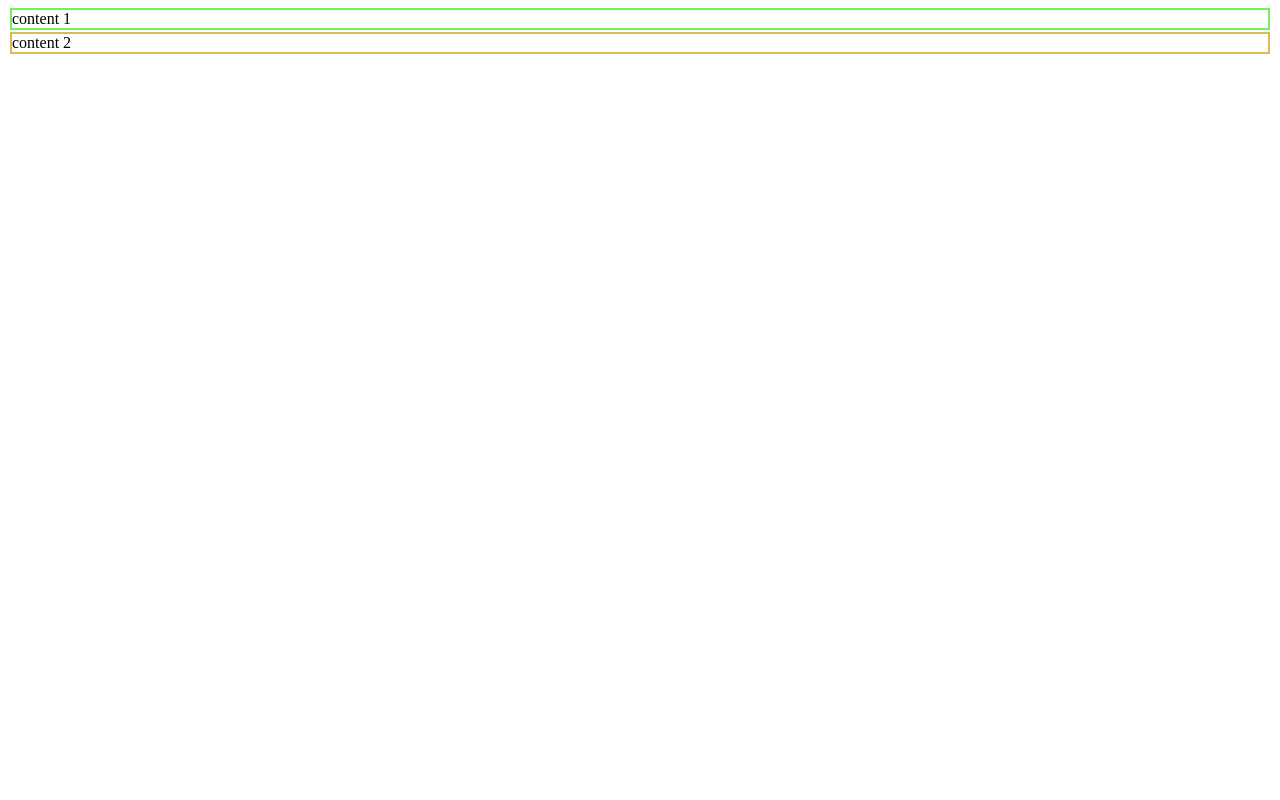
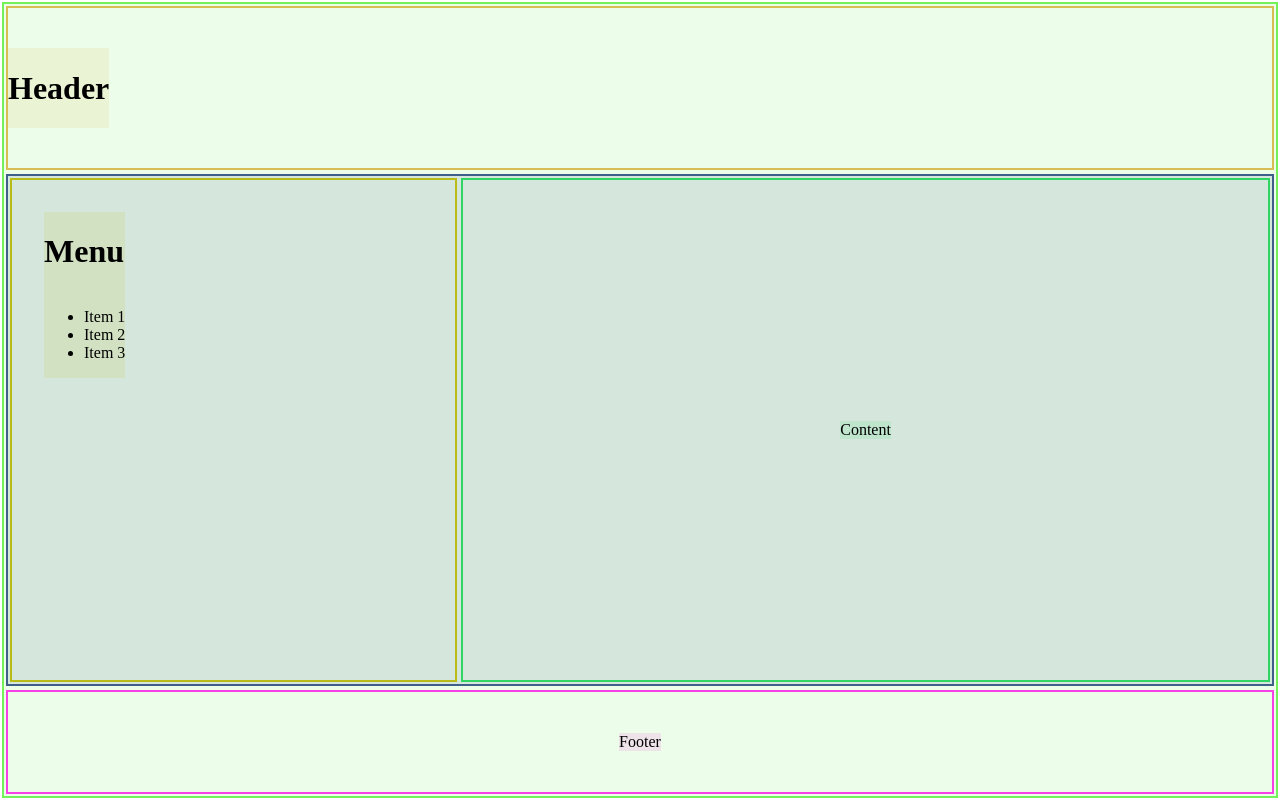
Before and after one commit to droopygit/webtest, a website: page index.html in a window 1280 px wide. Drawn offline with Linux system fonts and the light colour scheme.

Commit message:
All in x-block

```diff
--- a/index.html
+++ b/index.html
@@ -2,19 +2,32 @@
 <html>
 
 <head>
-    <script src="x-container.js"></script>
     <script src="x-block.js"></script>
 </head>
 
 <body>
-    <div is="x-container" x-direction="vertical" x-debug="true">
-        <div is="x-block" x-size="auto,fill" x-debug="true">
-            content 1
-        </div>
-        <div is="x-block" x-size="fill,fill" x-debug="true">
-            content 2
-        </div>
-    </div>
+
+    <x-block direction="vertical" size="fill,fill" dock="top,left" debug>
+        <x-block dock="left,center" size="fill,10rem">
+            <h1>Header</h1>
+        </x-block>
+        <x-block direction="horizontal">
+            <x-block dock="left,top" size="30%" direction="vertical" style="padding: 2rem;">
+                <h1>Menu</h1>
+                <ul>
+                    <li>Item 1</li>
+                    <li>Item 2</li>
+                    <li>Item 3</li>
+                </ul>
+            </x-block>
+            <x-block style="padding: 10px;">
+                Content
+            </x-block>
+        </x-block>
+        <x-block size="fill,100px">
+            Footer
+        </x-block>
+    </x-block>
 
 </body>
 
--- a/x-block.js
+++ b/x-block.js
@@ -1,42 +1,99 @@
-class XBlock extends HTMLDivElement {
+class XBlockElement extends HTMLElement {
 
   debugMode = false;
+  templateContent = "<div><slot></slot></div>";
+  innerContainer = null;
+  slot = null;
+  direction = null;
 
   constructor() {
+
     super();
+
+    // Create the shadow root from the template
+    const template = document.createElement("template");
+    template.innerHTML = this.templateContent;
+    const shadowRoot = this.attachShadow({ mode: "open" });
+    shadowRoot.appendChild(template.content.cloneNode(true));
+
+    // Memorize the inner container and slot
+    this.innerContainer = this.shadowRoot.querySelector("div");
+    this.slot = this.shadowRoot.querySelector("slot");
   }
 
   connectedCallback() {
 
     // Check if we are in debug mode
-    this.debugMode = this.getAttribute('x-debug') === "true";
+    this.debugMode = this.hasAttribute("debug") || this.parentElement.debugMode;
 
-    // Check if we are in a container or in a block
-    if (this.parentElement.getAttribute("is") !== "x-container" && this.parentElement.getAttribute("is") !== "x-block") {
-      console.error("x-block must be inside a x-container or x-block");
-      return;
+    // Configure the body if it's the top level block
+    if (this.parentNode.nodeName === "BODY") {
+      this.parentElement.style.padding = "0";
+      this.parentElement.style.margin = "0";
+      this.parentElement.style.minHeight = "100vh";
+      this.parentElement.style.display = "flex";
     }
 
     // Configure the block
     var randomColor = Math.floor(Math.random() * 16777215).toString(16);
     this.style.border = this.debugMode ? `2px solid #${randomColor}` : "none";
     this.style.margin = this.debugMode ? "2px" : "0";
-    this.style.flexGrow = 0;
+    this.style.flexGrow = "0";
     this.style.alignSelf = "auto";
+    this.style.display = "flex";
+    this.style.justifyContent = "flex-start";
+
+    // Configure the inner container
+    this.innerContainer.style.display = "flex";
+    this.innerContainer.style.flexGrow = "0";
+    this.innerContainer.style.alignSelf = "flex-start";
+    this.innerContainer.style.backgroundColor = this.debugMode ? `#${randomColor}22` : "transparent";
+
+    // Configure the slot
+    this.slot.style.display = "flex";
+    this.slot.style.flexGrow = "0";
+    this.slot.style.flexShrink = "0";
+    this.slot.style.overflow = "auto";
 
     // Set the correct size
-    this.enableSize();
-    // this.enableAlign();
+    this.configureDirection();
+    this.configureSize();
+    this.configureDock();
   }
 
-  enableSize() {
+  // Get the direction
+  // Can be 'horizontal' or 'vertical'
+  // default is 'horizontal'
+  configureDirection() {
 
-    const size = this.getAttribute('x-size');
-    const sizes = size.split(",").map((s) => s.trim().toLowerCase());
+    let directionValue = this.getAttribute("direction");
+    if (!directionValue) directionValue = "horizontal";
 
-    const flexDirection = this.getFlexDirection(this);
+    this.direction = directionValue;
 
-    const [width, height] = flexDirection === "column" ? sizes.reverse() : sizes;
+    switch (this.direction) {
+      case "vertical":
+        this.slot.style.flexDirection = "column";
+        break;
+      default:
+        this.slot.style.flexDirection = "row";
+        break;
+    }
+  }
+
+  // Get the size  with the pattern 'width,height'
+  // Can be 'auto' (sized to the content), fill (sized to the parent) or a CSS size
+  // the default is 'fill'
+  configureSize() {
+
+    let sizeValue = this.getAttribute("size");
+    if (!sizeValue) sizeValue = "fill,fill";
+
+    const sizes = sizeValue.split(",").map((s) => s.trim().toLowerCase());
+    if (sizes.length < 2) sizes.push("fill");
+
+    const parentDirection = this.parentElement.direction;
+    const [width, height] = parentDirection === "vertical" ? sizes.reverse() : sizes;
 
     switch (width) {
       case "auto":
@@ -44,6 +101,9 @@ class XBlock extends HTMLDivElement {
         break;
       case "fill":
         this.style.flexGrow = "1";
+        if (this.parentNode.nodeName === "X-BLOCK") {
+          this.parentElement.fill();
+        }
         break;
       default:
         this.style.flexBasis = width;
@@ -61,48 +121,66 @@ class XBlock extends HTMLDivElement {
     }
   }
 
-  getFlexDirection(element) {
-    if (!this.parentElement) return "row";
-    if (this.parentElement.getAttribute("is") === "x-container") {
-      return this.parentElement.style.flexDirection;
+  // getFlexDirection(element) {
+
+  //   // Check if set on the current block
+  //   let direction = this.getAttribute("direction");
+  //   if (direction) return direction;
+
+  //   // Check if there is a parent block
+  //   if (!element.parentElement) return "row";
+
+  //   return this.getFlexDirection(element.parentElement);
+  // }
+
+  configureDock() {
+
+    let dockValue = this.getAttribute("dock");
+    if (!dockValue) dockValue = "center,center";
+
+    const docks = dockValue.split(",").map((s) => s.trim().toLowerCase());
+    if (docks.length < 2) docks.push("center");
+
+    const [horizontal, vertical] = docks;
+    switch (horizontal) {
+      case "left":
+        this.style.justifyContent = "flex-start";
+        break;
+      case "center":
+        this.style.justifyContent = "center";
+        break;
+      case "right":
+        this.style.justifyContent = "flex-end";
+        break;
+      default:
+        break;
     }
-    return this.getFlexDirection(this.parentElement);
+    switch (vertical) {
+      case "top":
+        this.innerContainer.style.alignSelf = "flex-start";
+        break;
+      case "center":
+        this.innerContainer.style.alignSelf = "center";
+        break;
+      case "bottom":
+        this.innerContainer.style.alignSelf = "flex-end";
+        break;
+      default:
+        break;
+    }
   }
-
-  // enableAlign() {
-  //   const align = this.getAttribute('x-align');
-  //   const [horizontal, vertical] = align.split(",").map((s) => s.trim().toLowerCase());
-  //   switch (horizontal) {
-  //     case "left":
-  //       this.style.justifySelf = "flex-start";
-  //       break;
-  //     case "center":
-  //       this.style.justifySelf = "center";
-  //       break;
-  //     case "right":
-  //       this.style.justifySelf = "flex-end";
-  //       break;
-  //     default:
-  //       break;
-  //   }
-  //   switch (vertical) {
-  //     case "top":
-  //       this.style.alignSelf = "flex-start";
-  //       break;
-  //     case "center":
-  //       this.style.alignSelf = "center";
-  //       break;
-  //     case "bottom":
-  //       this.style.alignSelf = "flex-end";
-  //       break;
-  //     default:
-  //       break;
-  //   }
-  // }
 
   disconnectedCallback() {
   }
 
+  fill() {
+    console.log("fill");
+    this.style.flexGrow = "1";
+    this.innerContainer.style.flexGrow = "1";
+    this.innerContainer.style.alignSelf = "stretch";
+    this.slot.style.flexGrow = "1";
+  }
+
 }
 
-customElements.define("x-block", XBlock, { extends: "div" });
+customElements.define("x-block", XBlockElement);
--- a/x-container.js
+++ /dev/null
@@ -1,50 +0,0 @@
-class XContainerElement extends HTMLElement {
-
-  debugMode = false;
-
-  constructor() {
-    super();
-  }
-
-  connectedCallback() {
-
-    // Check if we are in debug mode
-    this.debugMode = this.getAttribute('debug') === "true";
-
-    // Configure the body if is a top level container
-    if (this.parentNode.nodeName === "BODY") {
-      this.parentElement.style.padding = "0";
-      this.parentElement.style.margin = "0";
-      this.parentElement.style.minHeight = "100vh";
-    }
-
-    // Configure the container
-    this.style.display = "flex";
-    if (this.debugMode) {
-      this.style.height = "calc(100vh - 4px)";
-      var randomColor = Math.floor(Math.random() * 16777215).toString(16);
-      this.style.border = `2px solid #${randomColor}`;
-    } else {
-      this.style.height = "100vh";
-      this.style.border = "0";
-    }
-
-    // Configure direction
-    const direction = this.getAttribute('direction');
-    switch (direction) {
-      case "vertical":
-        this.style.flexDirection = "column";
-        break;
-      default:
-        this.style.flexDirection = "row";
-        break;
-    }
-
-  }
-
-  disconnectedCallback() {
-  }
-
-}
-
-customElements.define("x-container", XContainerElement);
```
